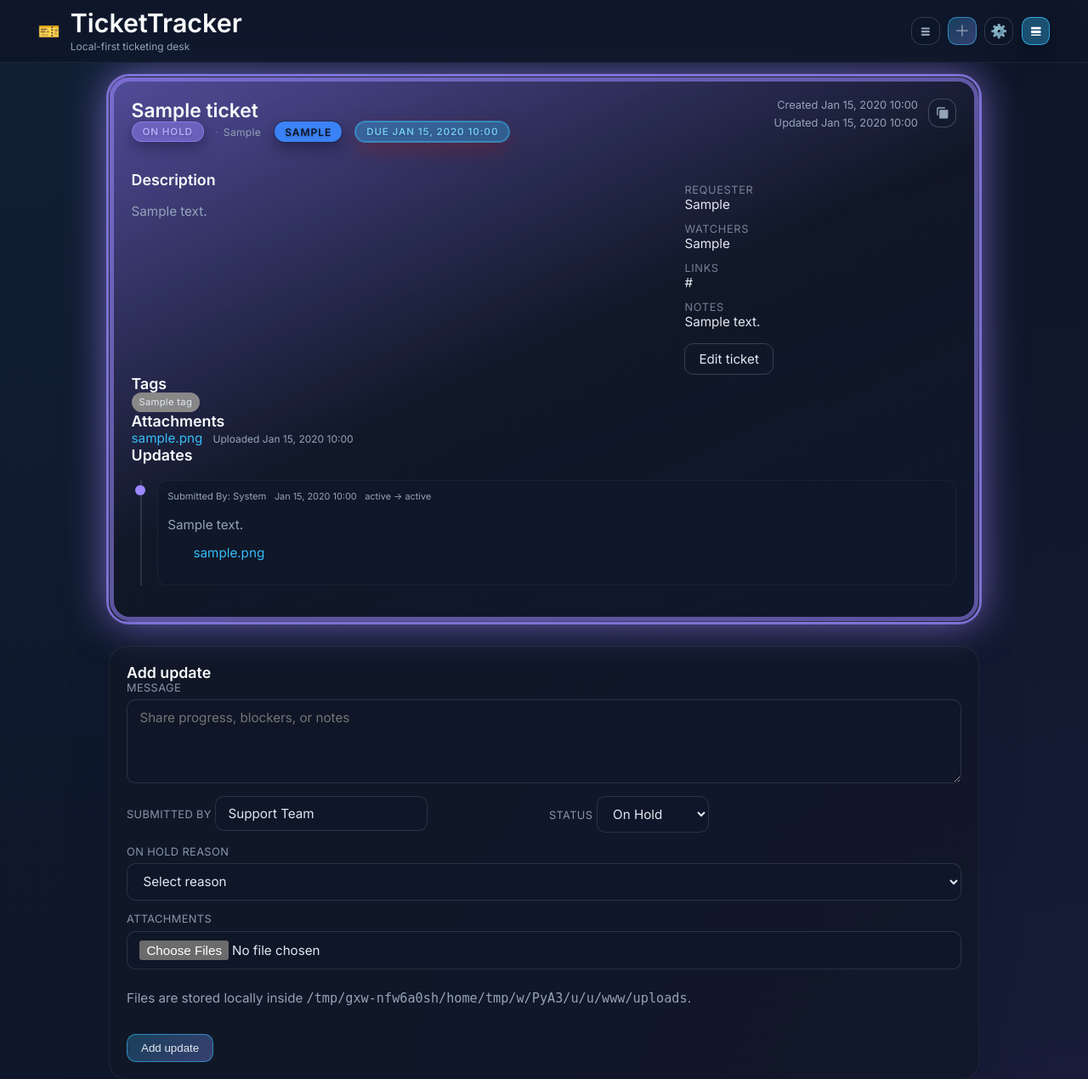
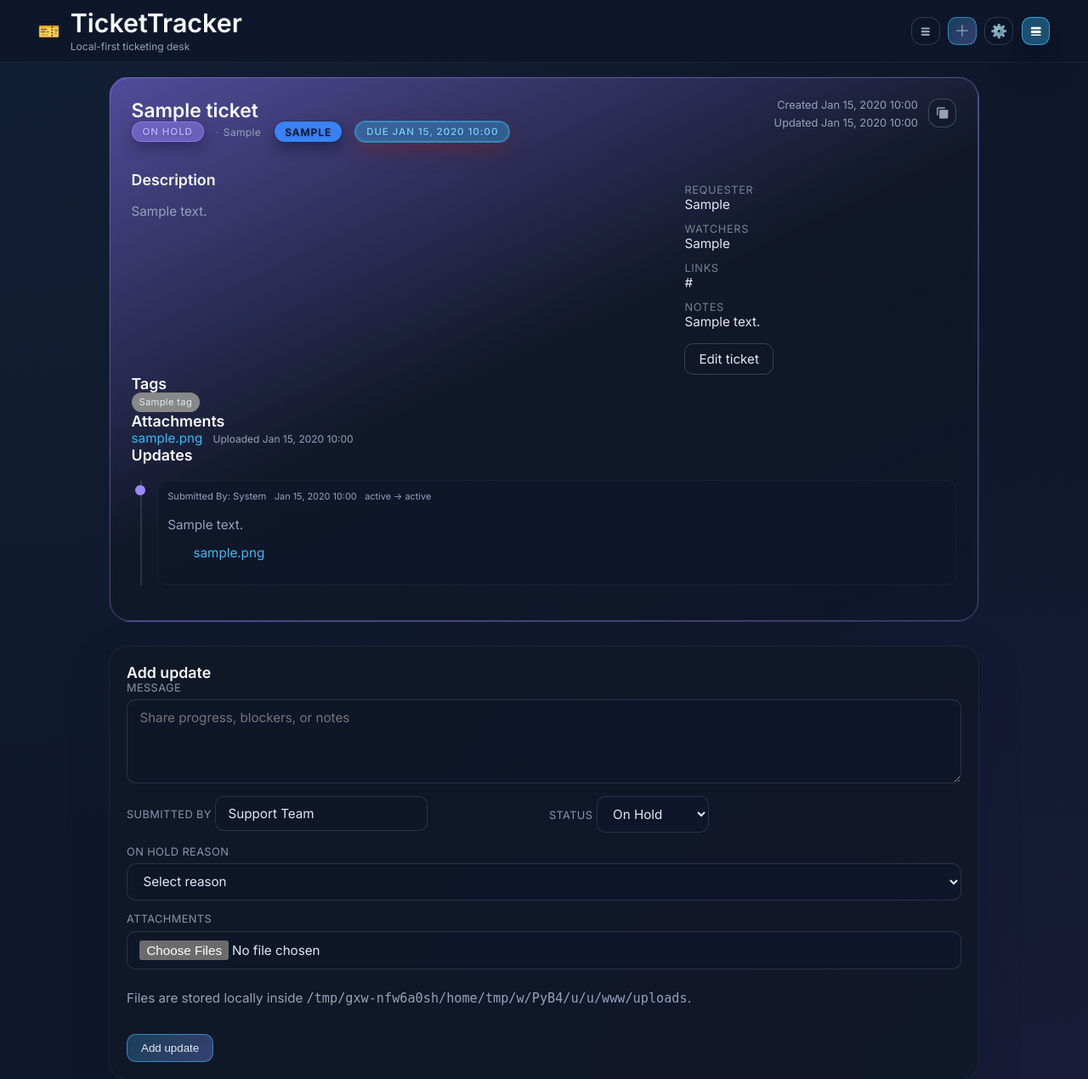
Before and after one commit to rinc3w1nd/TicketTracker, a Flask app: page /tickets/1 in a window 1280 px wide. Shown: the top 1270 px of the page at 85% size. Run offline with Flask 3, Linux system fonts and the light colour scheme; tables that the repository leaves empty hold one stand-in row (values such as "Sample post").

Commit message:
Refine ticket surfaces with shared accent utility

```diff
--- a/static/css/styles.css
+++ b/static/css/styles.css
@@ -740,6 +740,30 @@ body.compact .filter-fields .filter-actions {
   gap: 1.5rem;
 }
 
+.ticket-surface {
+  position: relative;
+}
+
+.ticket-surface::before {
+  content: '';
+  position: absolute;
+  inset: 0;
+  border-radius: inherit;
+  border: 1px solid var(--ticket-accent, var(--accent));
+  opacity: 0.4;
+  pointer-events: none;
+}
+
+.ticket-surface:focus-visible,
+.ticket-surface:focus-within {
+  outline: 2px solid color-mix(
+      in srgb,
+      var(--ticket-accent, var(--accent)) 70%,
+      transparent 30%
+    );
+  outline-offset: 4px;
+}
+
 .ticket-card {
   background: linear-gradient(
     145deg,
@@ -750,28 +774,7 @@ body.compact .filter-fields .filter-actions {
   border-radius: 1.5rem;
   padding: 1.5rem;
   border: 1px solid rgba(148, 163, 184, 0.08);
-  position: relative;
   overflow: hidden;
-}
-
-.ticket-card::before {
-  content: '';
-  position: absolute;
-  inset: 0;
-  border-radius: inherit;
-  border: 2px solid var(--ticket-accent, var(--accent));
-  opacity: 0.35;
-  pointer-events: none;
-}
-
-.ticket-card[data-overdue='true'] {
-  --ticket-glow: color-mix(in srgb, var(--ticket-accent, var(--accent)) 70%, transparent);
-  box-shadow: 0 0 0 2px var(--ticket-glow), 0 0 34px var(--ticket-glow);
-}
-
-.ticket-card[data-overdue='true']::before {
-  border-width: 4px;
-  opacity: 0.7;
 }
 
 .ticket-card header,
@@ -1117,27 +1120,6 @@ body.compact .filter-fields .filter-actions {
   border-radius: 1.75rem;
   border: 1px solid rgba(148, 163, 184, 0.1);
   margin-bottom: 2rem;
-  position: relative;
-}
-
-.ticket-detail::before {
-  content: '';
-  position: absolute;
-  inset: 0;
-  border-radius: inherit;
-  border: 3px solid var(--ticket-accent, rgba(56, 189, 248, 0.6));
-  opacity: 0.2;
-  pointer-events: none;
-}
-
-.ticket-detail[data-overdue='true'] {
-  --ticket-glow: color-mix(in srgb, var(--ticket-accent, rgba(56, 189, 248, 0.8)) 70%, transparent);
-  box-shadow: 0 0 0 3px var(--ticket-glow), 0 0 48px var(--ticket-glow);
-}
-
-.ticket-detail[data-overdue='true']::before {
-  border-width: 5px;
-  opacity: 0.55;
 }
 
 .detail-grid {
--- a/templates/index.html
+++ b/templates/index.html
@@ -111,7 +111,7 @@
   {% if tickets %}
     {% for ticket in tickets %}
       <article
-        class="ticket-card{% if ticket.is_overdue %} is-overdue{% endif %}"
+        class="ticket-card ticket-surface{% if ticket.is_overdue %} is-overdue{% endif %}"
         data-clipboard-container
         data-overdue="{{ 'true' if ticket.is_overdue else 'false' }}"
         style="--ticket-accent: {{ ticket.display_color }}; --ticket-tint: {{ ticket.tint_color }};"
--- a/templates/ticket_detail.html
+++ b/templates/ticket_detail.html
@@ -4,7 +4,7 @@
 {% set is_compact = compact_mode|default(true) %}
 {% set compact_value = '1' if is_compact else '0' %}
 <article
-  class="ticket-detail{% if ticket.is_overdue %} is-overdue{% endif %}"
+  class="ticket-detail ticket-surface{% if ticket.is_overdue %} is-overdue{% endif %}"
   data-clipboard-container
   data-overdue="{{ 'true' if ticket.is_overdue else 'false' }}"
   style="--ticket-accent: {{ ticket.display_color }}; --ticket-tint: {{ ticket.tint_color }}; --ticket-title-color: {{ ticket_title_color|default('#f8fafc') }};"
```
